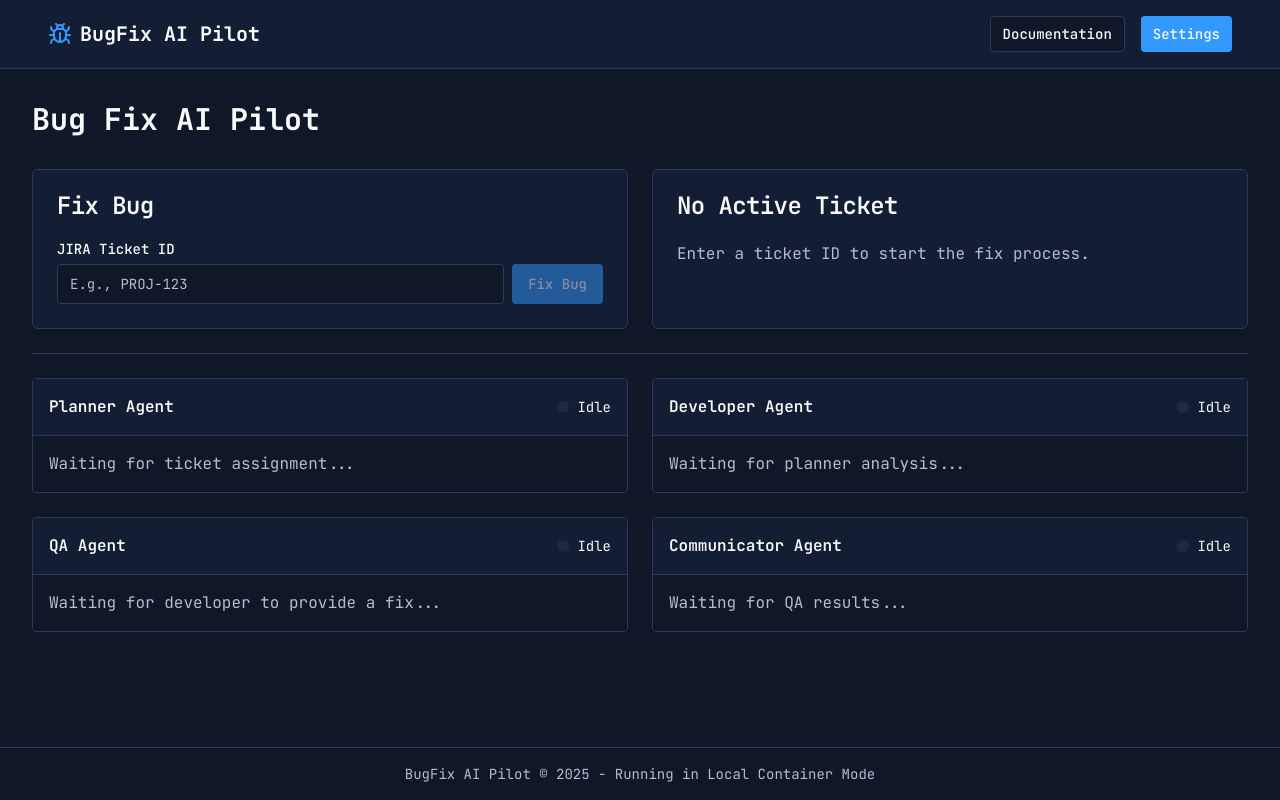
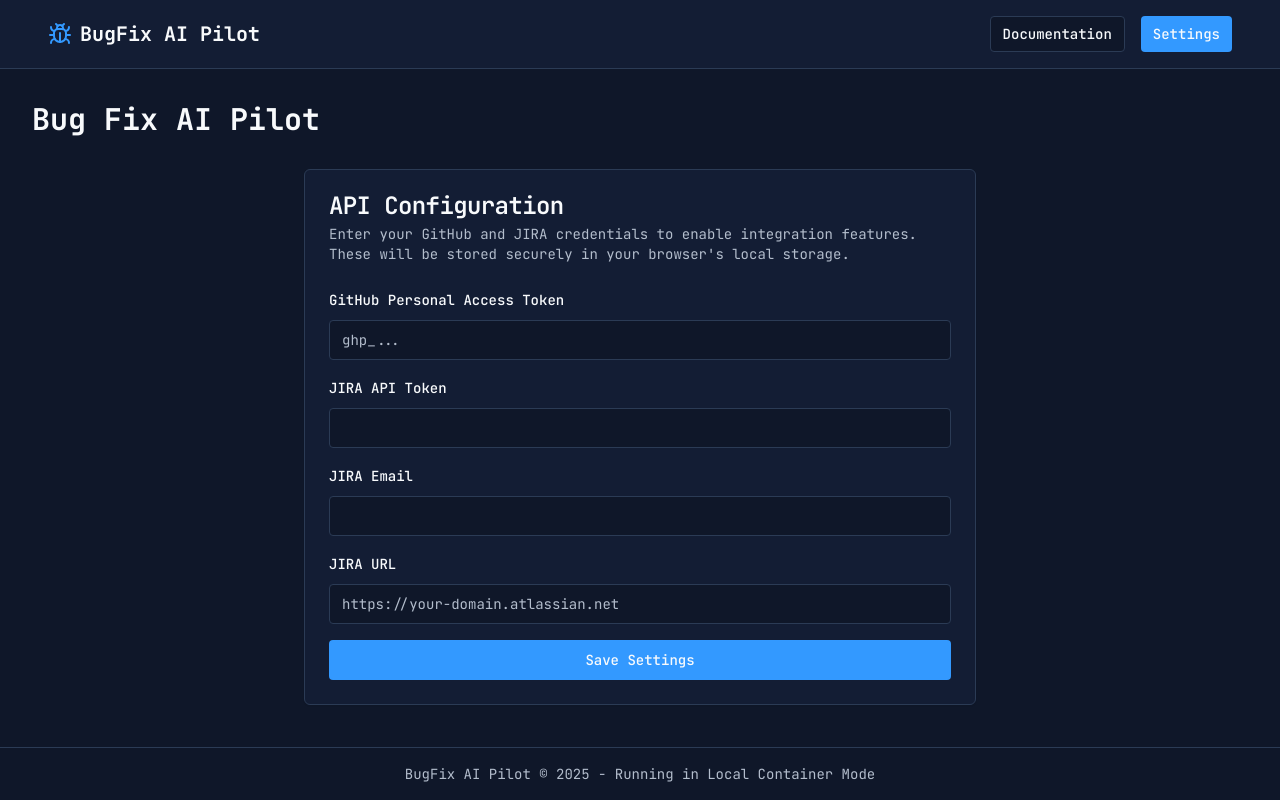
Before and after one commit to Revanth980727/bugfix-ai-pilot, a React (Vite) app: page / in a window 1280 px wide. Built offline with nearby package versions, Linux system fonts and the light colour scheme.

Commit message:
Refactor: Remove Lovable and use API keys
Remove all dependencies on Lovable and instead use API keys for GitHub and JIRA connections.

```diff
--- /dev/null
+++ b/src/components/settings/SettingsForm.tsx
@@ -0,0 +1,117 @@
+
+import React from 'react';
+import { useForm } from 'react-hook-form';
+import { zodResolver } from '@hookform/resolvers/zod';
+import { z } from 'zod';
+import { Button } from '@/components/ui/button';
+import { Input } from '@/components/ui/input';
+import { Card, CardContent, CardDescription, CardHeader, CardTitle } from '@/components/ui/card';
+import { Form, FormControl, FormField, FormItem, FormLabel, FormMessage } from '@/components/ui/form';
+import { toast } from '@/components/ui/sonner';
+import { APISettings } from '@/types/settings';
+
+const settingsSchema = z.object({
+  githubToken: z.string().min(1, 'GitHub token is required'),
+  jiraToken: z.string().min(1, 'JIRA token is required'),
+  jiraUser: z.string().email('Must be a valid email'),
+  jiraUrl: z.string().url('Must be a valid URL'),
+});
+
+interface SettingsFormProps {
+  currentSettings?: APISettings | null;
+  onSave: (settings: APISettings) => void;
+}
+
+export function SettingsForm({ currentSettings, onSave }: SettingsFormProps) {
+  const form = useForm<APISettings>({
+    resolver: zodResolver(settingsSchema),
+    defaultValues: currentSettings || {
+      githubToken: '',
+      jiraToken: '',
+      jiraUser: '',
+      jiraUrl: '',
+    },
+  });
+
+  const onSubmit = (data: APISettings) => {
+    onSave(data);
+    toast.success('Settings saved successfully');
+  };
+
+  return (
+    <Card className="w-full max-w-2xl mx-auto">
+      <CardHeader>
+        <CardTitle>API Configuration</CardTitle>
+        <CardDescription>
+          Enter your GitHub and JIRA credentials to enable integration features.
+          These will be stored securely in your browser's local storage.
+        </CardDescription>
+      </CardHeader>
+      <CardContent>
+        <Form {...form}>
+          <form onSubmit={form.handleSubmit(onSubmit)} className="space-y-4">
+            <FormField
+              control={form.control}
+              name="githubToken"
+              render={({ field }) => (
+                <FormItem>
+                  <FormLabel>GitHub Personal Access Token</FormLabel>
+                  <FormControl>
+                    <Input type="password" placeholder="ghp_..." {...field} />
+                  </FormControl>
+                  <FormMessage />
+                </FormItem>
+              )}
+            />
+
+            <FormField
+              control={form.control}
+              name="jiraToken"
+              render={({ field }) => (
+                <FormItem>
+                  <FormLabel>JIRA API Token</FormLabel>
+                  <FormControl>
+                    <Input type="password" {...field} />
+                  </FormControl>
+                  <FormMessage />
+                </FormItem>
+              )}
+            />
+
+            <FormField
+              control={form.control}
+              name="jiraUser"
+              render={({ field }) => (
+                <FormItem>
+                  <FormLabel>JIRA Email</FormLabel>
+                  <FormControl>
+                    <Input type="email" {...field} />
+                  </FormControl>
+                  <FormMessage />
+                </FormItem>
+              )}
+            />
+
+            <FormField
+              control={form.control}
+              name="jiraUrl"
+              render={({ field }) => (
+                <FormItem>
+                  <FormLabel>JIRA URL</FormLabel>
+                  <FormControl>
+                    <Input type="url" placeholder="https://your-domain.atlassian.net" {...field} />
+                  </FormControl>
+                  <FormMessage />
+                </FormItem>
+              )}
+            />
+
+            <Button type="submit" className="w-full">
+              Save Settings
+            </Button>
+          </form>
+        </Form>
+      </CardContent>
+    </Card>
+  );
+}
--- /dev/null
+++ b/src/hooks/useSettings.ts
@@ -0,0 +1,33 @@
+
+import { useState, useEffect } from 'react';
+import { APISettings } from '../types/settings';
+
+const STORAGE_KEY = 'bugfix_api_settings';
+
+export function useSettings() {
+  const [settings, setSettings] = useState<APISettings | null>(null);
+
+  useEffect(() => {
+    const stored = localStorage.getItem(STORAGE_KEY);
+    if (stored) {
+      setSettings(JSON.parse(stored));
+    }
+  }, []);
+
+  const updateSettings = (newSettings: APISettings) => {
+    localStorage.setItem(STORAGE_KEY, JSON.stringify(newSettings));
+    setSettings(newSettings);
+  };
+
+  const clearSettings = () => {
+    localStorage.removeItem(STORAGE_KEY);
+    setSettings(null);
+  };
+
+  return {
+    settings,
+    updateSettings,
+    clearSettings,
+    isConfigured: !!settings
+  };
+}
--- a/src/pages/Index.tsx
+++ b/src/pages/Index.tsx
@@ -1,12 +1,22 @@
 
 import { Layout } from '@/components/layout/Layout';
 import { Dashboard } from '@/components/dashboard/Dashboard';
+import { SettingsForm } from '@/components/settings/SettingsForm';
+import { useSettings } from '@/hooks/useSettings';
 
 const Index = () => {
+  const { settings, updateSettings, isConfigured } = useSettings();
+
   return (
     <Layout>
       <h1 className="text-3xl font-bold mb-8">Bug Fix AI Pilot</h1>
-      <Dashboard />
+      {isConfigured ? (
+        <Dashboard />
+      ) : (
+        <div className="max-w-4xl mx-auto">
+          <SettingsForm currentSettings={settings} onSave={updateSettings} />
+        </div>
+      )}
     </Layout>
   );
 };
--- /dev/null
+++ b/src/types/settings.ts
@@ -0,0 +1,7 @@
+
+export interface APISettings {
+  githubToken: string;
+  jiraToken: string;
+  jiraUser: string;
+  jiraUrl: string;
+}
```
Also changed, not shown: 2 other files (tests, documents, lock files or other folders).
